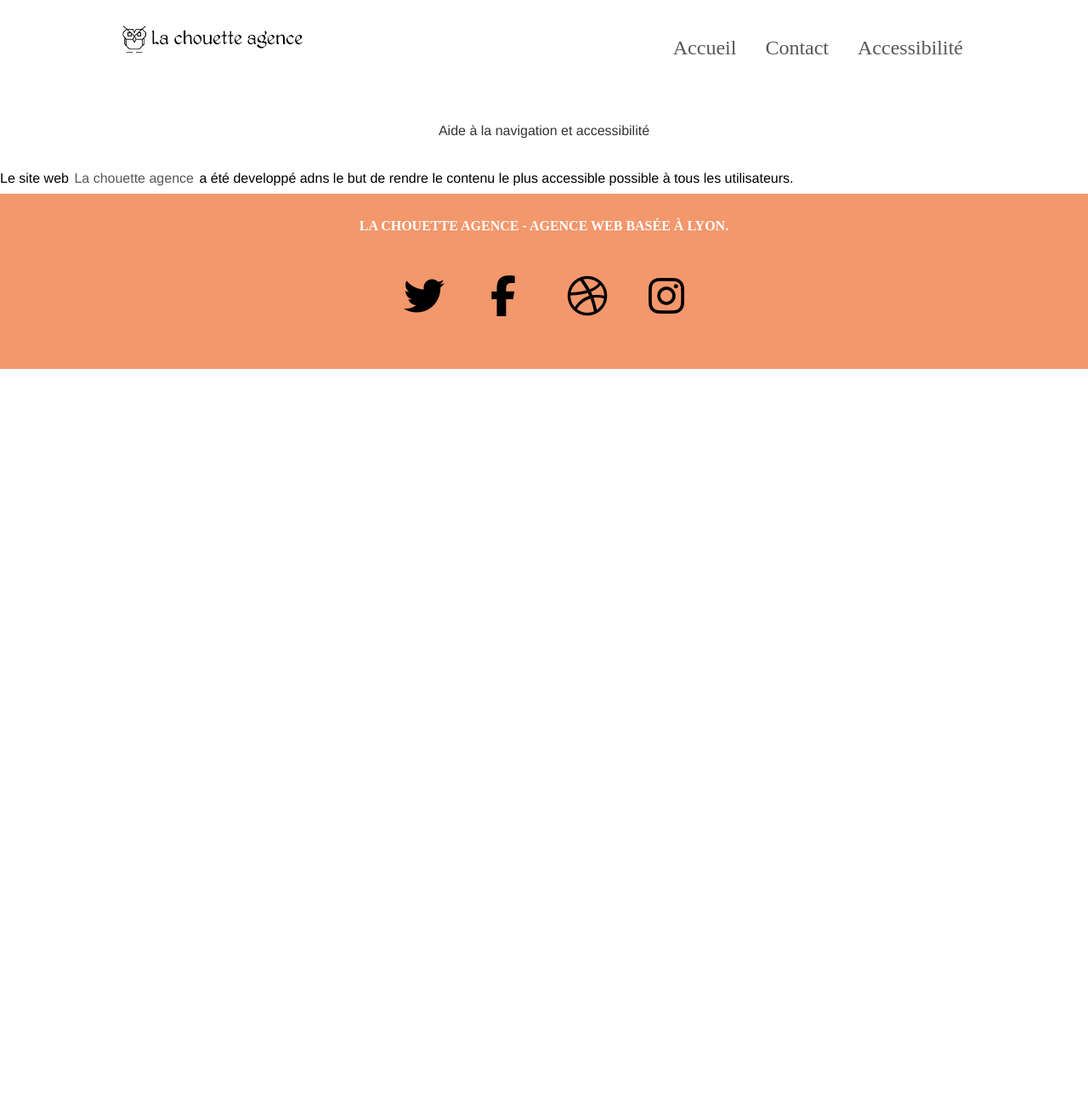
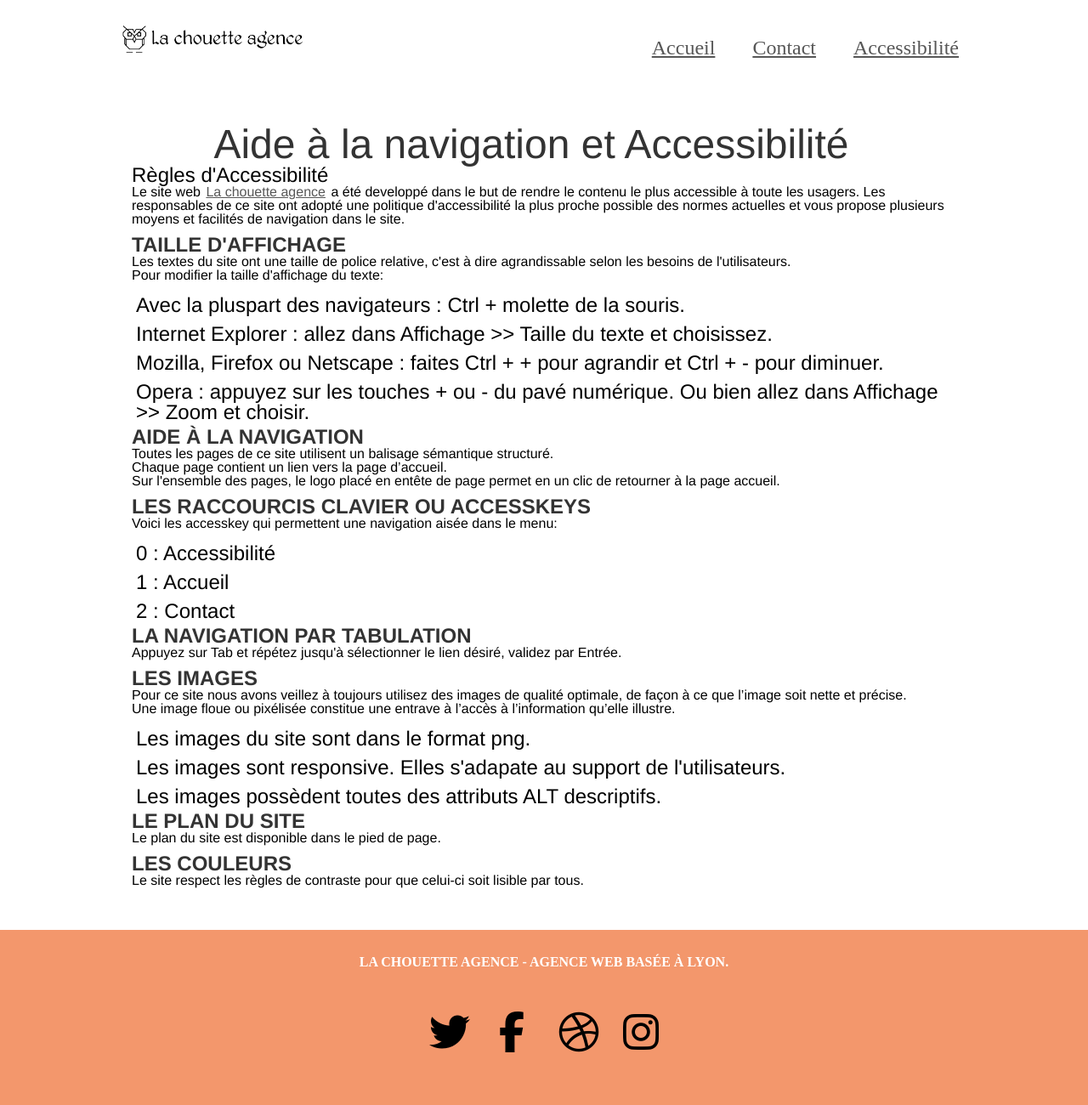
Before and after one commit to Marcelin97/LoisMarcelin_4_17052021-optimise, a PHP site: page /pages/accessibilite.html in a window 1280 px wide. Shown: the whole page at 85% size. Before the commit the page ends 434 px from the top, so only its background shows below. Run offline with PHP 8.4, Linux system fonts and the light colour scheme; some libraries are stand-ins or nearby versions.

Commit message:
Start of accessibility page step 2

```diff
--- a/assets/css/style.css
+++ b/assets/css/style.css
@@ -9,7 +9,7 @@ section {
 padding: 25px 15px;
 }
 a {
-    text-decoration: none;
+    text-decoration: underline;
     font-weight: 400;
     color: #575757!important;
 }
@@ -26,7 +26,6 @@ body {
 
 a,
 button {
-  outline: 0 !important;
   border: 2px solid transparent !important;
   transition: all 0.3s ease-in-out;
 }
@@ -433,10 +432,6 @@ nav .caret {
     background: rgba(0, 0, 0, .3);
 }
 
-button {
-    outline: none!important;
-}
-
 .btn-rd {
     border-radius: 40px;
 }
@@ -448,7 +443,7 @@ button {
     box-shadow: 0 1px 3px rgba(0, 0, 1, .25), inset 0 1px 0 0 rgba(255, 255, 255, .15);
 }
 .icon-md {
-    font-size: 1.7em !important;
+    font-size: 3em !important;
     padding: 15px;
     margin: 15px 0;
 }
@@ -652,14 +647,21 @@ p {
     font-size: 1.3em;
     font-weight: 700;
 }
+
 .col-sm-12 {
     display: flex;
     flex-direction: column;
     justify-content: center;
 }
+
 .social {
     max-width: 400px;
 }
+
+h1 {
+    font-size:3em !important;
+}
+
 h2 {
     font-size: 1.5em !important;
     line-height: 1.4em;
@@ -823,10 +825,17 @@ blockquote p::after {
 p {
     margin: 0 0 10px !important;
 }
-
+.titre-access {
+    font-size: 1.5em !important;
+    padding: 0 !important;
+}
+ul li {
+    font-size: 1.5em;
+    padding: 5px;
+}
 /*Media queries*/
 
-@media screen and (min-width: 577px) {
+@media screen and (max-width: 577px) {
     .bloc {
         padding-left: 0;
         padding-right: 0;
@@ -834,7 +843,20 @@ p {
     .icon-md {
         padding: 10px;
         margin: 15px;
-        font-size: 3em !important;
+        font-size: 1.7em !important;
+    }
+    ul li {
+        font-size: 1em;
+        padding: 5px;
+    }
+    .titre-access {
+        font-size: 1.2em !important;
+    }
+    p {
+        font-size: 1.2em;
+    }
+    h1 {
+        font-size:2em !important;
     }
 }
 
--- a/pages/accessibilite.html
+++ b/pages/accessibilite.html
@@ -126,28 +126,105 @@
 
 <section class="bloc">
 	<div class="container bloc-lg">
-		<div class="row">
-				<h1 class="text-center" id="main-title">Aide à la navigation et accessibilité</h1>
+		<div class="row col-sm-12">
+				<h1 class="text-center" id="main-title">Aide à la navigation et Accessibilité</h1>
 		</div>
+        <div class="col-sm-12">
+            <h2>
+                Règles d'Accessibilité
+            </h2>
+            <p>
+                Le site web <a class="" href="https://lois.anthony-cecconato.fr/">La chouette agence</a>
+                a été developpé dans le but de rendre le contenu le plus accessible à toute les usagers.
+                Les responsables de ce site ont adopté une politique d'accessibilité la plus proche possible
+                des normes actuelles et vous propose plusieurs moyens et facilités de navigation dans le site.
+            </p>
+            <h3 class="titre-access">
+                Taille d'affichage
+            </h3>
+            <p>
+                Les textes du site ont une taille de police relative, c'est à dire agrandissable selon les besoins de l'utilisateurs.<br>
+                Pour modifier la taille d'affichage du texte:
+            </p>
+                <ul>
+                    <li>
+                        Avec la pluspart des navigateurs : Ctrl + molette de la souris.
+                    </li>
+                    <li>
+                        Internet Explorer : allez dans Affichage  >> Taille du texte et choisissez.
+                    </li>
+                    <li>
+                        Mozilla, Firefox ou Netscape : faites Ctrl + + pour agrandir et Ctrl + - pour diminuer.
+                    </li>
+                    <li>
+                        Opera : appuyez sur les touches + ou - du pavé numérique. Ou bien allez dans Affichage  >> Zoom  et choisir.
+                    </li>
+                </ul>
+            <h3 class="titre-access">
+                Aide à la navigation
+            </h3>
+            <p>
+                Toutes les pages de ce site utilisent un balisage sémantique structuré.<br>
+                Chaque page contient un lien vers la page d’accueil.<br>
+                Sur l'ensemble des pages, le logo placé en entête de page permet en un clic de retourner à la page accueil.
+            </p>
+            <h3 class="titre-access">
+                Les raccourcis clavier ou accesskeys
+            </h3>
+            <p>
+                Voici les accesskey qui permettent une navigation aisée dans le menu:
+            </p>
+                <ul>
+                    <li>
+                        0 : Accessibilité
+                    </li>
+                    <li>
+                        1 : Accueil
+                    </li>
+                    <li>
+                        2 : Contact
+                    </li>
+                </ul>
+            <h3 class="titre-access">
+                La navigation par tabulation
+            </h3>
+            <p>
+                Appuyez sur Tab et répétez jusqu'à sélectionner le lien désiré, validez par Entrée.
+            </p>
+            <h3 class="titre-access">
+                Les images
+            </h3>
+            <p>
+                Pour ce site nous avons veillez à toujours utilisez des images de qualité optimale, de façon à ce que l’image soit nette et précise.<br>
+                Une image floue ou pixélisée constitue une entrave à l’accès à l’information qu’elle illustre.
+            </p>
+                <ul>
+                    <li>
+                        Les images du site sont dans le format png.
+                    </li>
+                    <li>
+                        Les images sont responsive. Elles s'adapate au support de l'utilisateurs.
+                    </li>
+                    <li>
+                        Les images possèdent toutes des attributs ALT descriptifs.
+                    </li>
+                </ul>
+            <h3 class="titre-access">
+                Le plan du site
+            </h3>
+            <p>
+                Le plan du site est disponible dans le pied de page.
+            </p>
+            <h3 class="titre-access">
+                Les couleurs
+            </h3>
+            <p>
+                Le site respect les règles de contraste pour que celui-ci soit lisible par tous.
+            </p>
+        </div>
 	</div>
 </section>
-<section>
-    <div>
-        <div>
-            <article>
-                <div>
-                    <div>
-                        <p>
-                            Le site web <a href="https://lois.anthony-cecconato.fr/">La chouette agence</a>
-                            a été developpé adns le but de rendre le contenu le plus accessible possible à tous les utilisateurs.
 
-                        </p>
-                    </div>
-                </div>
-            </article>
-        </div>
-    </div>
-</section>
 </main>
 <!-- ScrollToTop Button -->
 <a
```
